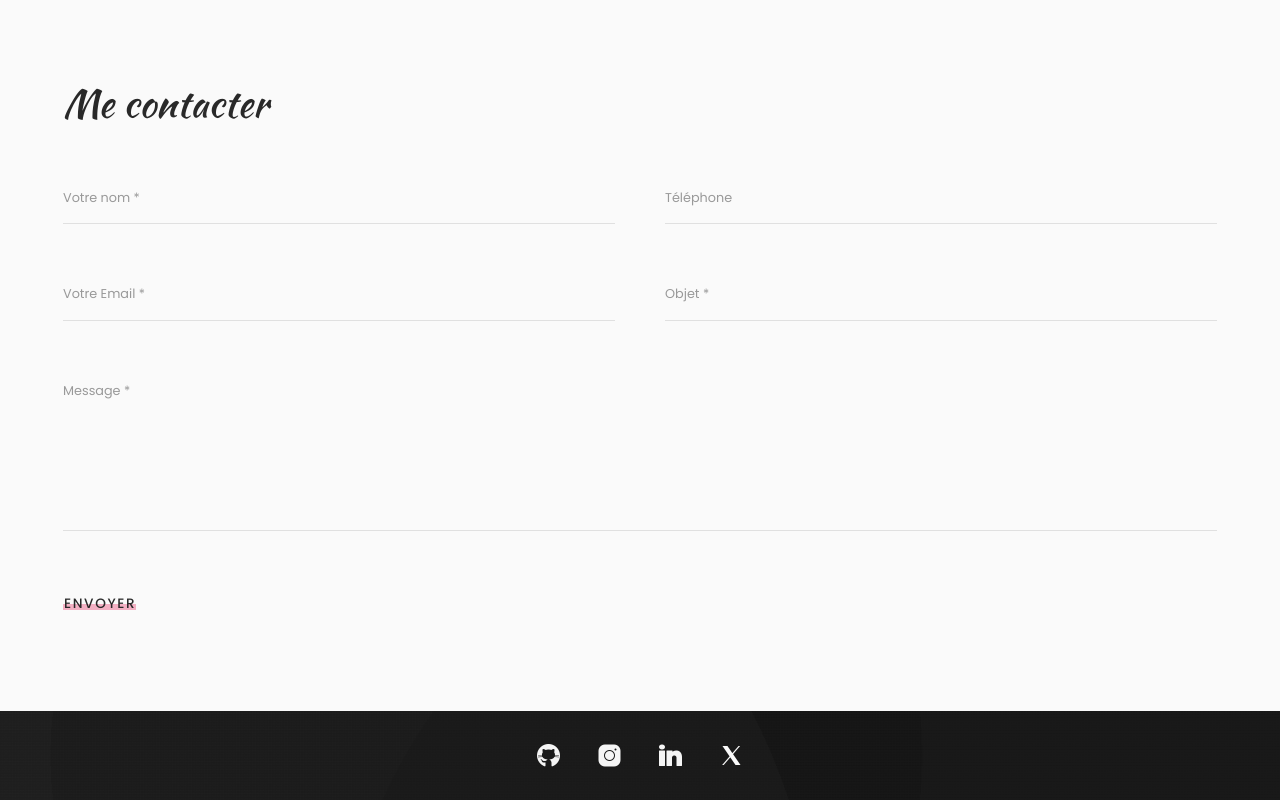
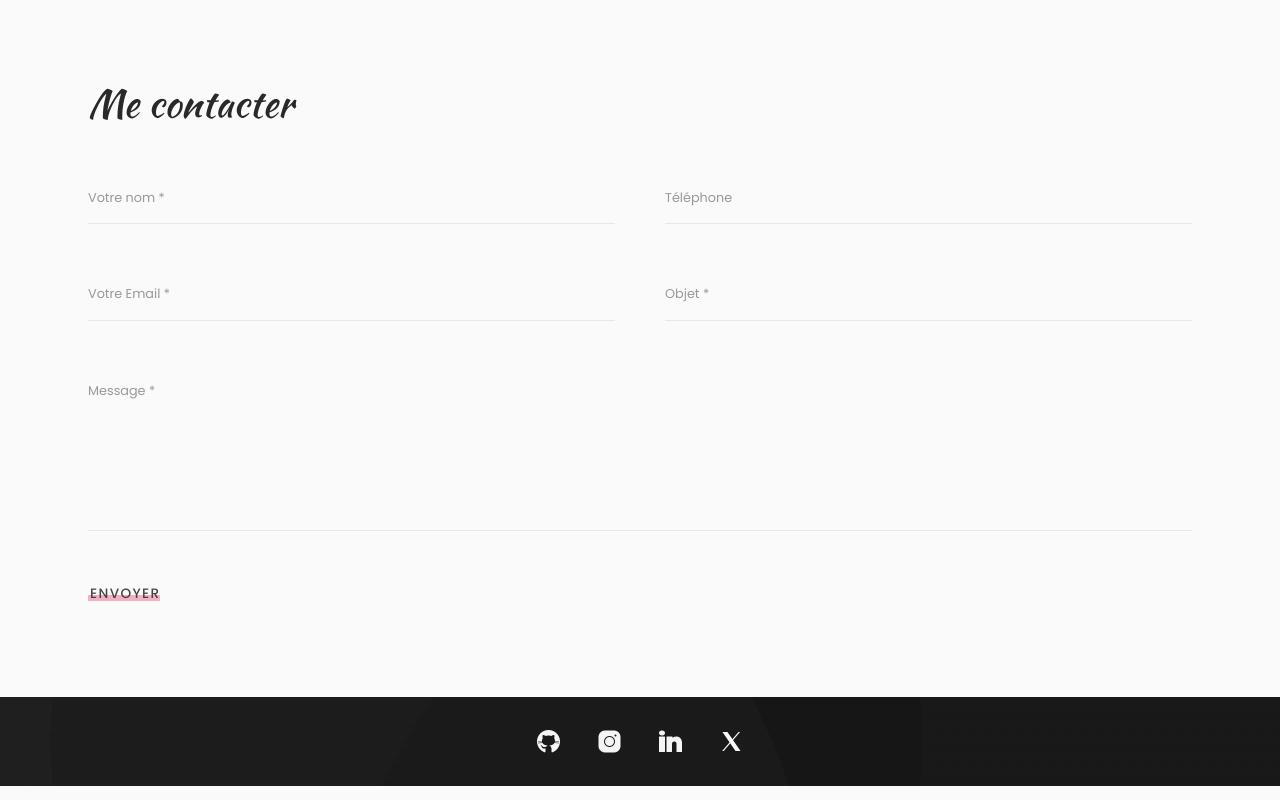
Before and after one commit to LudivineClement/portfolio_nextjs, a Next.js app: page / in a window 1280 px wide. Shown: the part 3411-4211 px from the top of the page. Built offline with nearby package versions, Linux system fonts and the light colour scheme.

Commit message:
amélioration formulaire

```diff
--- a/src/app/globals.css
+++ b/src/app/globals.css
@@ -36,60 +36,6 @@ body::-webkit-scrollbar-thumb {
 
 .flip_box_back {
   transform: rotateY(180deg);
-}
-
-.rows {
-  display: flex;
-  gap: 50px;
-}
-
-.row1 label,
-.row2 label,
-textarea,
-.form button {
-  display: block;
-}
-
-.row1,
-.row2 {
-  width: 50%;
-}
-
-.form .input_container {
-  position: relative;
-  margin-bottom: 60px;
-}
-
-.row1 .input_container input[type="text"],
-.row1 .input_container input[type="email"],
-.row2 .input_container input[type="text"],
-.row2 .input_container input[type="tel"],
-.form textarea {
-  width: 100%;
-  font-size: 0.8rem;
-  border: none;
-  border-bottom: 1px solid rgba(0, 0, 0, 0.1);
-  padding: 8px 0 8px 7px;
-  background-color: transparent;
-  outline: none;
-  font-weight: 400;
-  resize: none;
-  font-family: "Poppins", sans-serif;
-}
-
-.row1 .input_container input[type="text"] ~ .label,
-.row1 .input_container input[type="email"] ~ .label,
-.row2 .input_container input[type="text"] ~ .label,
-.row2 .input_container input[type="tel"] ~ .label,
-.form .input_container textarea ~ .label {
-  position: absolute;
-  top: 0;
-  left: 0;
-  transition: all 0.4s ease;
-  pointer-events: none;
-  font-size: 0.8rem;
-  font-weight: 400;
-  color: #999;
 }
 
 .row2 .input_container input[type="tel"] ~ .label.filled {
@@ -145,29 +91,3 @@ textarea,
   border-bottom: 1px solid #292929;
   transform: scaleX(1);
 }
-
-.form textarea {
-  height: 150px;
-  margin-bottom: 40px;
-}
-
-#contact .form .btn_form {
-  background-color: transparent;
-  border: none;
-  text-transform: uppercase;
-  font-size: 0.85rem;
-  letter-spacing: 0.1rem;
-  box-shadow: inset 0 -6px 0 #f3b0c3;
-  color: #292929;
-  font-weight: 500;
-  padding: 2px 0 0 1px;
-  display: inline-block;
-  line-height: 12px;
-  transition: all 0.4s ease-in-out;
-  cursor: pointer;
-  font-family: "Poppins", sans-serif;
-}
-
-#contact .form .btn_form:hover {
-  box-shadow: inset 0 -15px 0 #f3b0c3;
-}
--- a/src/components/Contact.js
+++ b/src/components/Contact.js
@@ -2,41 +2,41 @@ import React from 'react';
 
 const Contact = () => {
   return (
-    <section data-section id='contact' className='pt-24 px-12 -my-24 m-auto max-w-[1250px]'>
+    <section data-section id='contact' className='pt-24 px-12 -my-24 m-auto max-w-[1200px]'>
       <h2 className='mb-[30px] mt-24 font-kaushan text-[2.4rem] text-gray-dark'>Me contacter</h2>
       <form className='mb-48 mt-14 form'>
-      <div className="rows">
-            <div className="row1">
-              <div className="input_container">
-                <input type="text" id="name" required />
-                <label for="name" className="label">Votre nom *</label>
+        <div className="flex gap-[50px]">
+          <div className="row1 w-3/6">
+            <div className="input_container relative mb-[60px]">
+              <input type="text" id="name" className='block w-full py-2 pl-[7px] text-[0.8rem] bg-transparent border-b border-[rgba(0, 0, 0, 0.1)] border-solid outline-none resize-none' required />
+              <label htmlFor="name" className="label block absolute top-0 left-0 pointer-events-none text-[0.8rem] text-gray-light transition-all duration-[400ms] ease">Votre nom *</label>
               <div className="underline"></div>
             </div>
-              <div className="input_container">
-                <input type="email" name="email" id="email" required />
-                <label for="email" className="label">Votre Email *</label>
+            <div className="input_container relative mb-[60px]">
+              <input type="email" name="email" id="email" className='block w-full py-2 pl-[7px] text-[0.8rem] bg-transparent border-b border-[rgba(0, 0, 0, 0.1)] border-solid outline-none resize-none' required />
+              <label htmlFor="email" className="label block absolute top-0 left-0 pointer-events-none text-[0.8rem] text-gray-light transition-all duration-[400ms] ease">Votre Email *</label>
               <div className="underline"></div>
             </div>
           </div>
-            <div className="row2">
-              <div className="input_container">
-                <input type="tel" id="phone" name="phone" />
-                <label for="phone" className="label">Téléphone </label>
+          <div className="row2 w-3/6">
+            <div className="input_container relative mb-[60px]">
+              <input type="tel" id="phone" name="phone" className='block w-full py-2 pl-[7px] text-[0.8rem] bg-transparent border-b border-[rgba(0, 0, 0, 0.1)] border-solid outline-none resize-none' />
+              <label htmlFor="phone" className="label block absolute top-0 left-0 pointer-events-none text-[0.8rem] text-gray-light transition-all duration-[400ms] ease">Téléphone </label>
               <div className="under_line"></div>
             </div>
-              <div className="input_container">
-                <input type="text" id="objet" required />
-                <label for="objet" className="label">Objet *</label>
+            <div className="input_container relative mb-[60px]">
+              <input type="text" id="objet" className='block w-full py-2 pl-[7px] text-[0.8rem] bg-transparent border-b border-[rgba(0, 0, 0, 0.1)] border-solid outline-none resize-none' required />
+              <label htmlFor="objet" className="label block absolute top-0 left-0 pointer-events-none text-[0.8rem] text-gray-light transition-all duration-[400ms] ease">Objet *</label>
               <div className="underline"></div>
             </div>
           </div>
         </div>
-          <div className="input_container">
-            <textarea name="message" id="message" required></textarea>
-            <label for="message" className="label">Message *</label>
+        <div className="input_container relative ">
+          <textarea name="message" id="message" className='block w-full h-[150px] mb-14 py-2 pl-[7px] text-[0.8rem] bg-transparent outline-none resize-none border-b border-[rgba(0, 0, 0, 0.1)] border-solid' required></textarea>
+          <label htmlFor="message" className="label absolute top-0 left-0 pointer-events-none text-[0.8rem] text-gray-light transition-all duration-[400ms] ease">Message *</label>
           <div className="underline"></div>
         </div>
-          <button type="submit" className="btn_form">envoyer</button>
+        <button type="submit" className="block uppercase font-medium pl-[2px] text-[0.85rem] leading-[0.875rem] tracking-widest shadow-[inset_0px_-6px_0px] shadow-pink-light transition-all duration-[400ms] ease-out hover:shadow-[inset_0px_-15px_0px] hover:shadow-pink-light">envoyer</button>
       </form>
     </section>
   );
```
Lines whose indentation alone changed are shown as unchanged.
